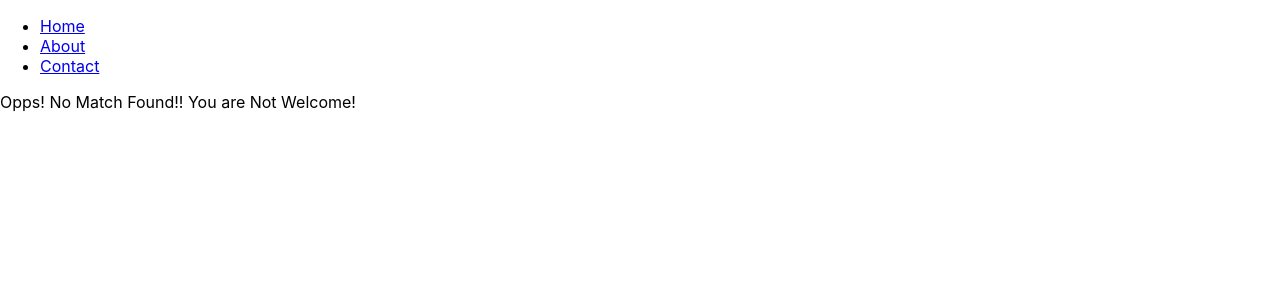
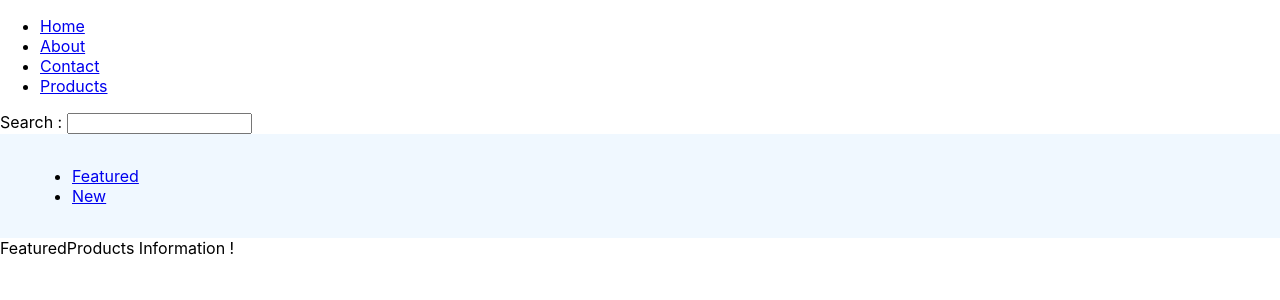
Before and after one commit to MohammadRuhulAmin/React-Hook-tutorial, a React (Create React App) app: page /products/featured in a window 1280 px wide. Shown: the top 300 px of the page. Built offline with nearby package versions, Linux system fonts and the light colour scheme.

Commit message:
Nested Routing

```diff
--- a/src/App.js
+++ b/src/App.js
@@ -24,6 +24,9 @@
 import Cancel from './components/Cancel';
 import './index.css'
 import NoMatch from './components/NoMatch';
+import Products from './components/Products';
+import FeaturedProducts from './components/FeaturedProducts';
+import NewProducts from './components/NewProducts';
 function App() {
   return (
     <div className="App">
@@ -36,6 +39,10 @@
         <Route path= 'payment' element={<Payment/>} ></Route>
         <Route path='cancel' element = {<Cancel/>} ></Route>
         <Route path='*' element = {<NoMatch/>}></Route>
+        <Route path='products' element = {<Products/>}>
+            <Route path='featured' element={<FeaturedProducts/>}></Route>
+            <Route path = 'new' element = {<NewProducts/>}></Route>
+        </Route>
       </Routes>
 
         {
--- /dev/null
+++ b/src/components/FeaturedProducts.js
@@ -0,0 +1,13 @@
+
+
+const FeaturedProducts = ()=>{
+
+    return (
+        <div>
+            FeaturedProducts Information !
+        </div>
+    )
+
+}
+
+export default FeaturedProducts
--- a/src/components/Navbar.js
+++ b/src/components/Navbar.js
@@ -14,6 +14,9 @@
                 <li>
                     <Link to='/Contact'>Contact</Link>
                 </li>
+                <li>
+                    <Link to = 'products'>Products</Link>
+                </li>
             </ul>
         </div>
     )
--- /dev/null
+++ b/src/components/NewProducts.js
@@ -0,0 +1,10 @@
+
+const NewProducts = ()=>{
+
+    return(
+        <div>New Products List</div>
+    )
+
+}
+
+export default NewProducts
--- /dev/null
+++ b/src/components/Products.js
@@ -0,0 +1,25 @@
+import React from 'react'
+import {Link,Outlet} from 'react-router-dom'
+const Products = ()=>{
+    return(
+        <>
+            <div>
+                Search :  <input type="search"/>
+            </div>
+            <nav>
+                <ul>
+                    <li><Link to='featured'>Featured </Link></li>
+                    <li><Link to='new'> New </Link></li>
+                </ul>
+
+
+            </nav>
+            <Outlet/>
+        </>
+
+
+    )
+
+}
+
+export default Products
```
